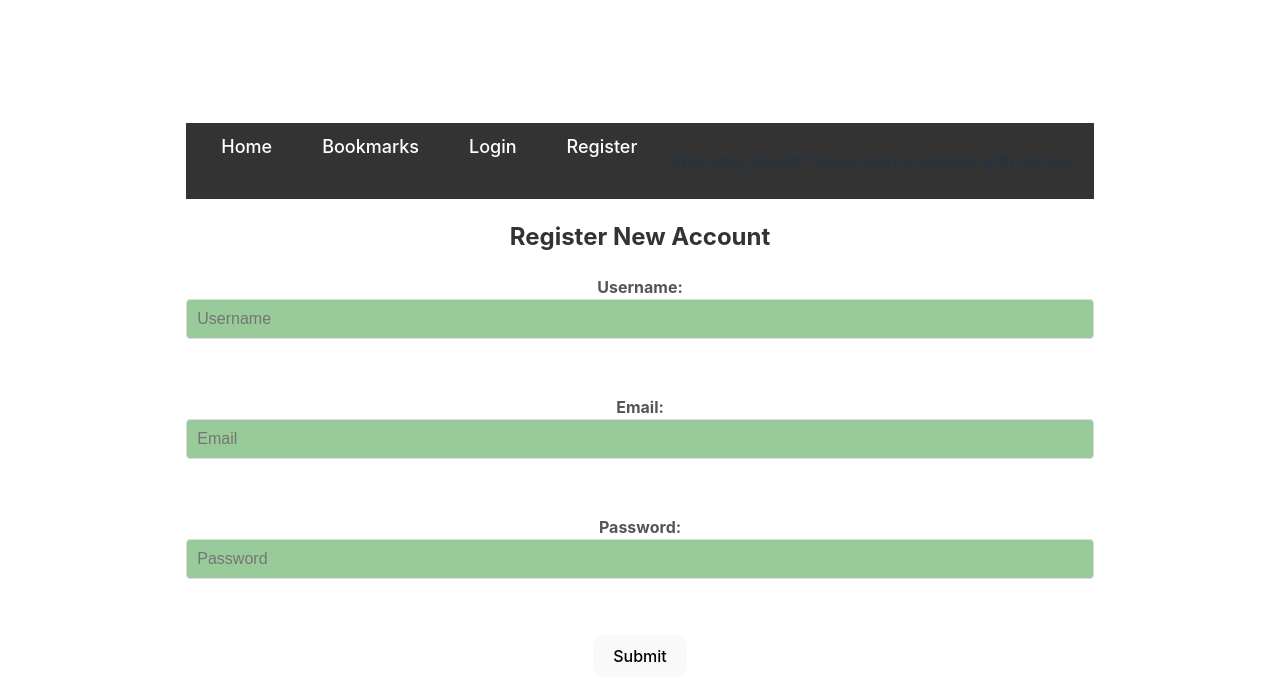
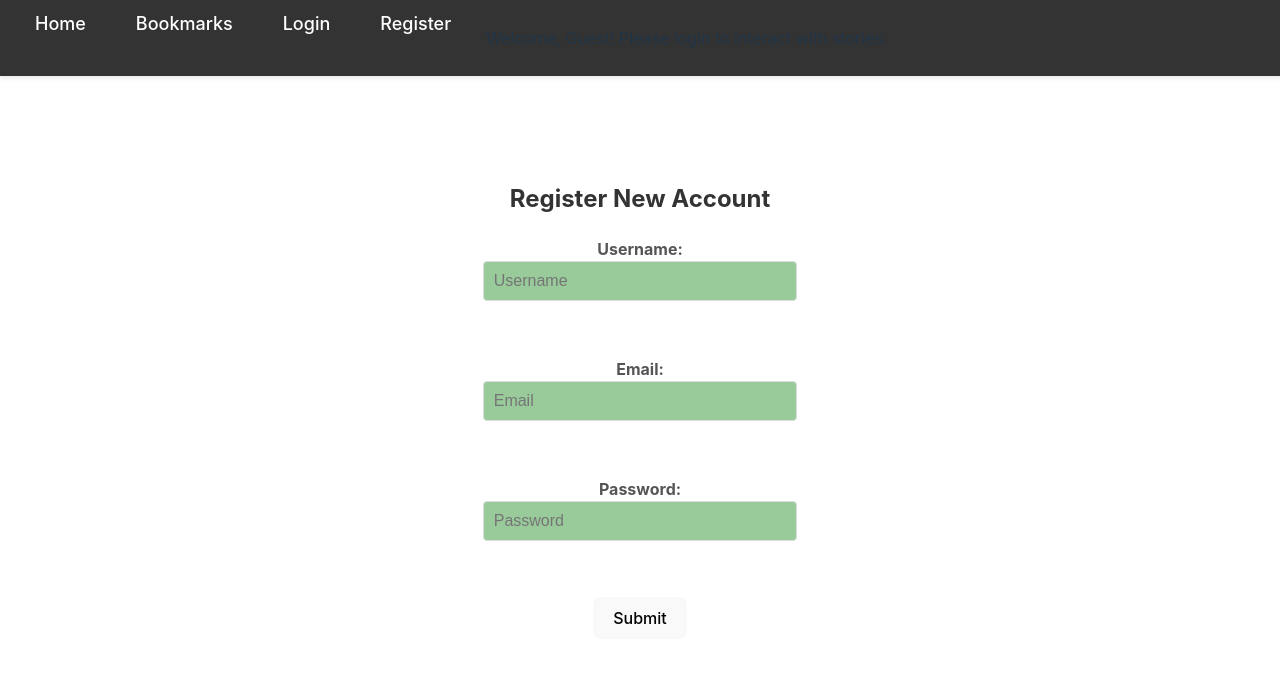
Before and after one commit to margonautix/yarnia.CAPSTONE, a React (Vite) app in the folder yarnia-project/: page /register in a window 1280 px wide. Shown: the top 700 px of the page. Built offline with nearby package versions, Linux system fonts and the light colour scheme.

Commit message:
it looks pretty now

```diff
--- a/yarnia-project/src/App.css
+++ b/yarnia-project/src/App.css
@@ -21,6 +21,7 @@
   filter: drop-shadow(0 0 2em #61dafbaa);
 }
 
+/* Logo Animation */
 @keyframes logo-spin {
   from {
     transform: rotate(0deg);
@@ -43,10 +44,16 @@
   display: flex;
   justify-content: space-between;
   align-items: center;
+  position: fixed;
+  top: 0;
+  left: 0;
+  width: 100%;
+  z-index: 1000;
+  box-shadow: 0 2px 5px rgba(0, 0, 0, 0.1);
 }
 
 .navbar ul {
-  list-style-type: none;
+  list-style: none;
   display: flex;
   gap: 20px;
   margin: 0;
@@ -64,7 +71,7 @@
   text-decoration: none;
   font-size: 18px;
   border-radius: 4px;
-  border: none;
+  transition: background-color 0.3s ease;
 }
 
 .navbar a:hover,
@@ -74,6 +81,7 @@
 
 .navbar button {
   background-color: #007bff;
+  border: none;
   cursor: pointer;
 }
 
@@ -94,12 +102,14 @@
 }
 
 /* Stories Container */
-.stories-container {
+.stories-list {
   display: flex;
   flex-wrap: wrap;
   gap: 20px;
   justify-content: center;
-  padding: 20px;
+  padding: 120px 20px 20px; /* Adjust padding to account for fixed navbar */
+  max-width: 1280px;
+  margin: 0 auto;
 }
 
 /* Story Card */
@@ -112,7 +122,7 @@
   display: flex;
   flex-direction: column;
   justify-content: space-between;
-  transition: transform 0.3s ease;
+  transition: transform 0.3s ease, box-shadow 0.3s ease;
 }
 
 .story-card:hover {
@@ -195,22 +205,15 @@ input[type="password"] {
   border: 1px solid #ddd;
   border-radius: 4px;
   box-sizing: border-box;
+  background-color: #45a0498d;
   color: black;
-  background-color: #45a0498d;
+  transition: border-color 0.3s ease, background-color 0.3s ease;
 }
 
 input[type="text"]:focus,
 input[type="email"]:focus,
 input[type="password"]:focus {
-  border-color: #000000;
-  outline: none;
-  background-color: #45a049;
-}
-
-input[type="text"]:active,
-input[type="email"]:active,
-input[type="password"]:active {
-  border-color: #a3a8ad;
+  border-color: #000;
   outline: none;
   background-color: #45a049;
 }
@@ -238,6 +241,7 @@ input[type="password"]:active {
   margin-bottom: 15px;
 }
 
+/* Responsive Register Form */
 @media (max-width: 500px) {
   .register-container {
     padding: 15px;
@@ -271,7 +275,7 @@ input[type="password"]:active {
 }
 
 .modal-content {
-  background-color: rgb(255, 255, 255);
+  background-color: #fff;
   color: black;
   padding: 20px;
   border-radius: 8px;
@@ -288,7 +292,7 @@ input[type="password"]:active {
   margin-top: 20px;
   padding: 10px 20px;
   background-color: #007bff;
-  color: rgb(255, 255, 255);
+  color: #fff;
   border: none;
   border-radius: 5px;
   cursor: pointer;
@@ -298,9 +302,10 @@ input[type="password"]:active {
   background-color: #0056b3;
 }
 
+/* Form Styling Inside Modal */
 .form {
   display: flex;
   flex-direction: column;
+  gap: 20px;
   margin: 10px;
-  gap: 20px;
 }
```
